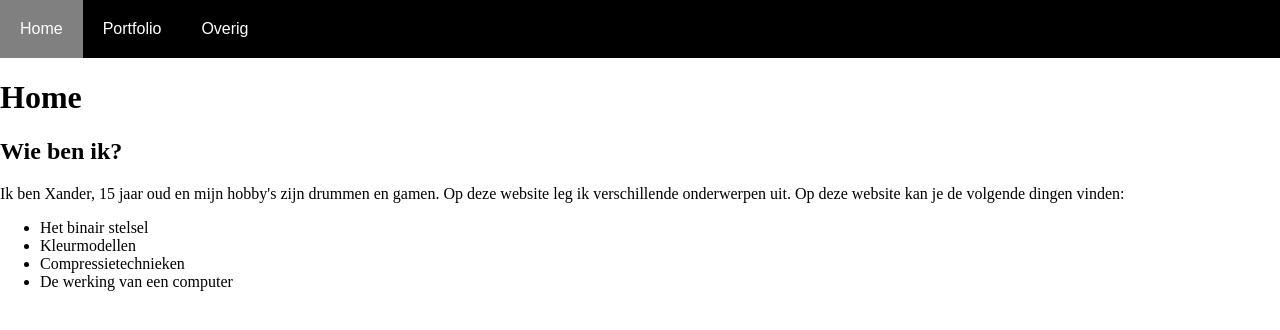
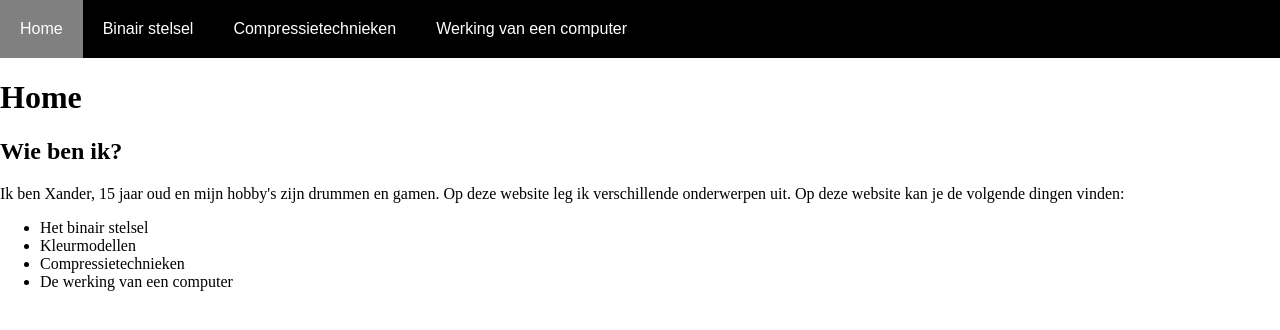
Before and after one commit to XandervandeSteeg/XandervandeSteeg.github.io, a plain HTML site: page index.html in a window 1280 px wide. Drawn offline with Linux system fonts and the light colour scheme.

Commit message:
Update index.html

```diff
--- a/index.html
+++ b/index.html
@@ -9,8 +9,9 @@
     <div class="navbar">
       <ul>
         <li><a href="index.html">Home</a></li>
-        <li><a href="portfolio.html">Portfolio</a></li>
-        <li><a href="overig.html">Overig</a></li>
+        <li><a href="binairstelsel.html">Binair stelsel</a></li>
+        <li><a href="compressietechnieken.html">Compressietechnieken</a></li>
+        <li><a href="werkingcomputer.html">Werking van een computer</a></li>
       </ul>
     </div>
 
```
